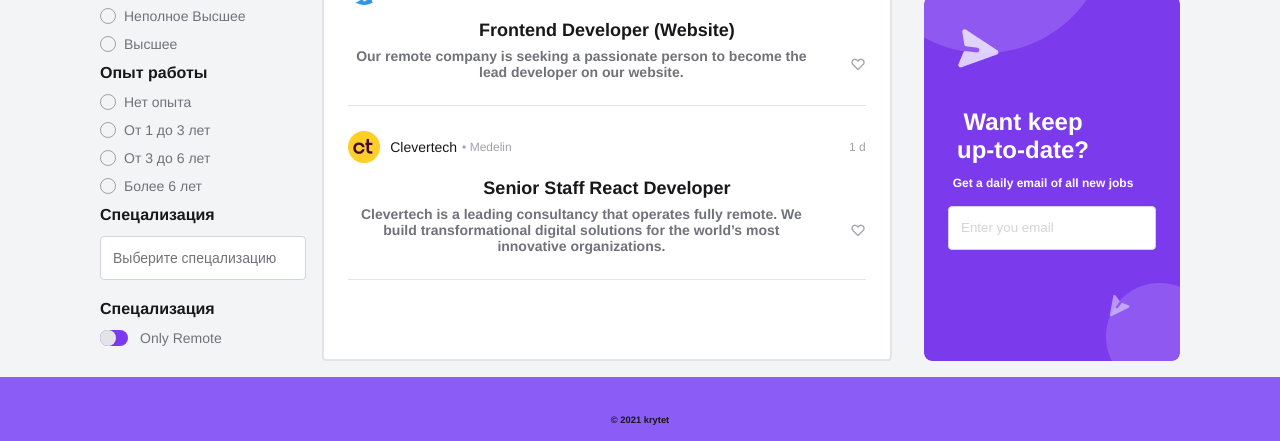
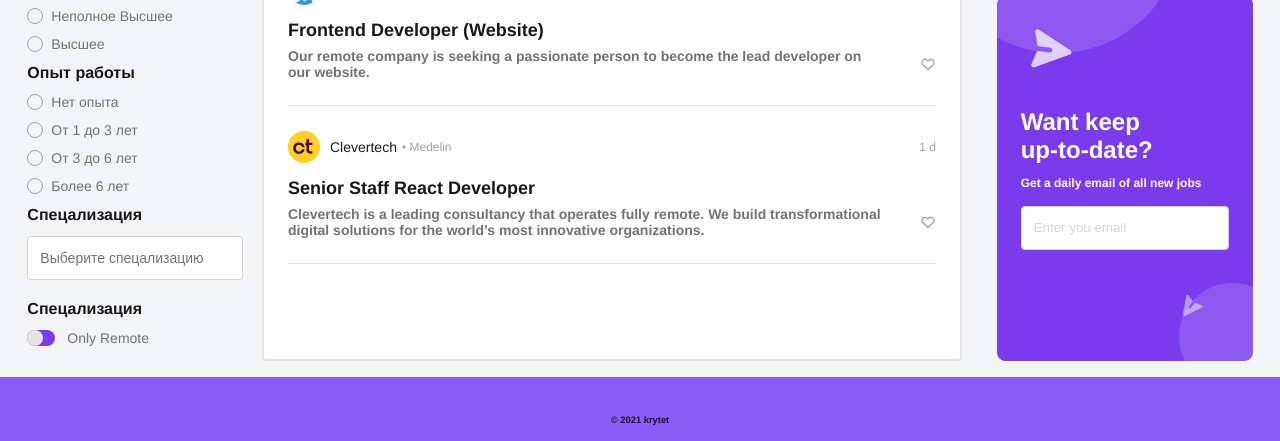
Before and after one commit to krytet/front-job-searh, a plain HTML site: page index.html in a window 1280 px wide. Shown: the part 542-983 px from the top of the page. Drawn offline with Linux system fonts and the light colour scheme.

Commit message:
fix css file for serch.html where text align and grid

```diff
--- a/css/style.css
+++ b/css/style.css
@@ -76,11 +76,11 @@ h5 {
 /*Нстройка основной информации*/
 .content{
     display: grid;
-    grid-template-columns: 1fr 3fr 1fr ;
+    grid-template-columns: 200px 700px 256px ;
     grid-column-gap: 3%;
     padding-top: 32px;
-    padding-left: 100px;
-    padding-right: 100px;
+    justify-content: center;
+    justify-self:center;
 }
 /*Настрока левого бара*/
 .left_sidebar h5 {
@@ -397,7 +397,15 @@ footer h6 {
     border-radius: 10px;
 }
 
-.view-detail-vacancy h1, h2, h3 {
+.view-detail-vacancy h1 {
+    text-align: center;
+}
+
+.view-detail-vacancy h2 {
+    text-align: center;
+}
+
+.view-detail-vacancy h3 {
     text-align: center;
 }
 
```
